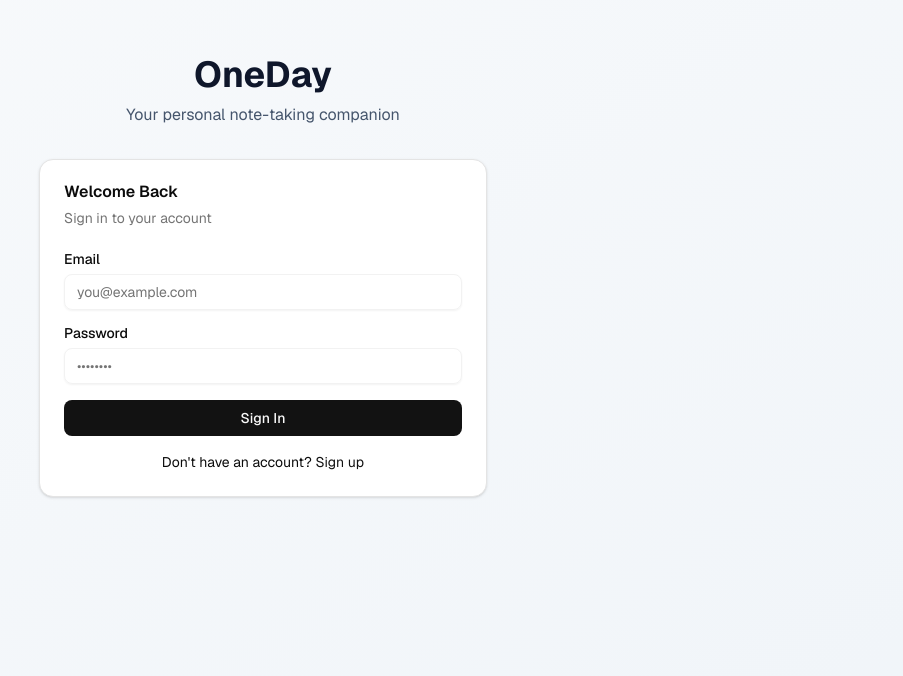
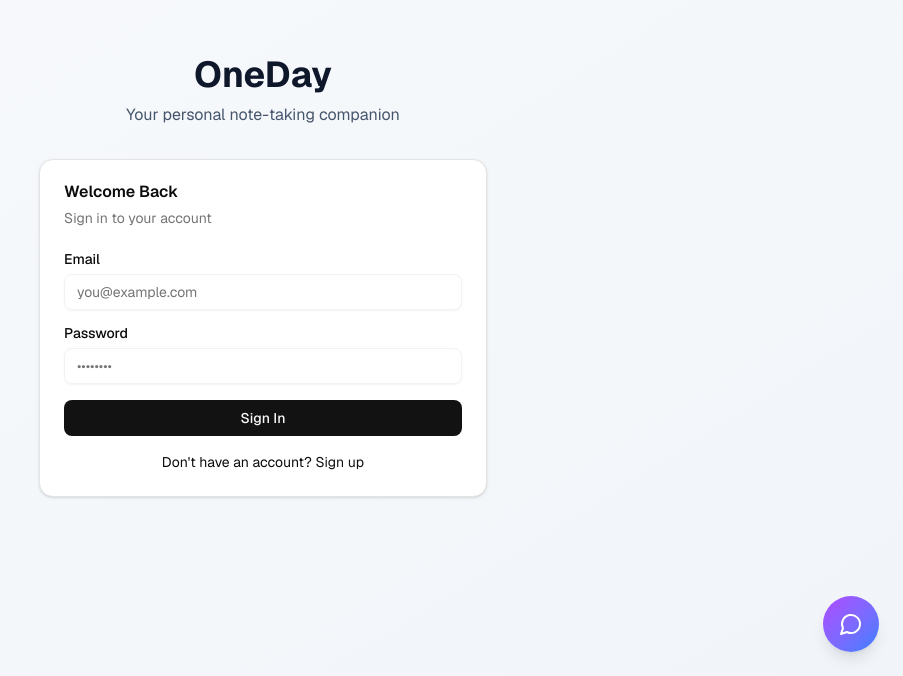
Before and after one commit to Yassen717/OneDay, a Next.js app: page /login in a window 1280 px wide. Shown: the part 124-800 px from the top of the page, without its empty margins (377-1280 px from the left). Built offline with nearby package versions, Linux system fonts and the light colour scheme.

Commit message:
feat: integrate AI chat into root layout

```diff
--- a/app/layout.tsx
+++ b/app/layout.tsx
@@ -4,6 +4,7 @@ import { Analytics } from '@vercel/analytics/next'
 import { ErrorBoundary } from '@/components/error-boundary'
 import { ThemeProvider } from '@/components/theme-provider'
 import { Toaster } from '@/components/ui/toaster'
+import { AIChat } from '@/components/ai-chat'
 import './globals.css'
 
 const _geist = Geist({ subsets: ["latin"] });
@@ -29,6 +30,7 @@ export default function RootLayout({
             {children}
           </ErrorBoundary>
           <Toaster />
+          <AIChat />
         </ThemeProvider>
         <Analytics />
       </body>
```
